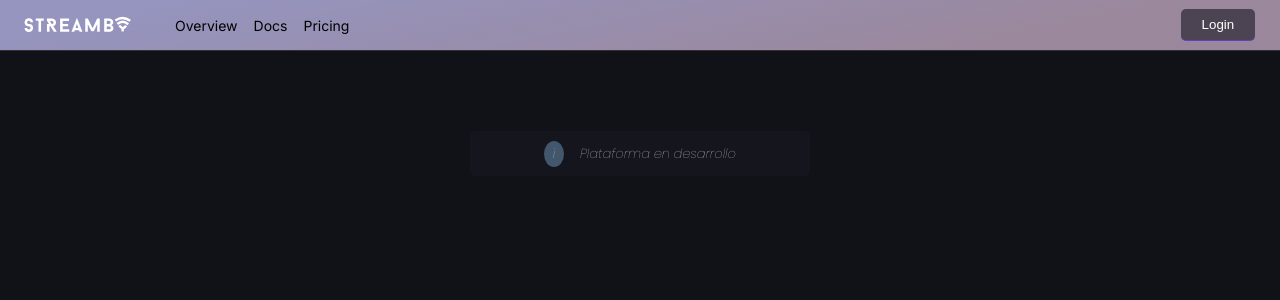
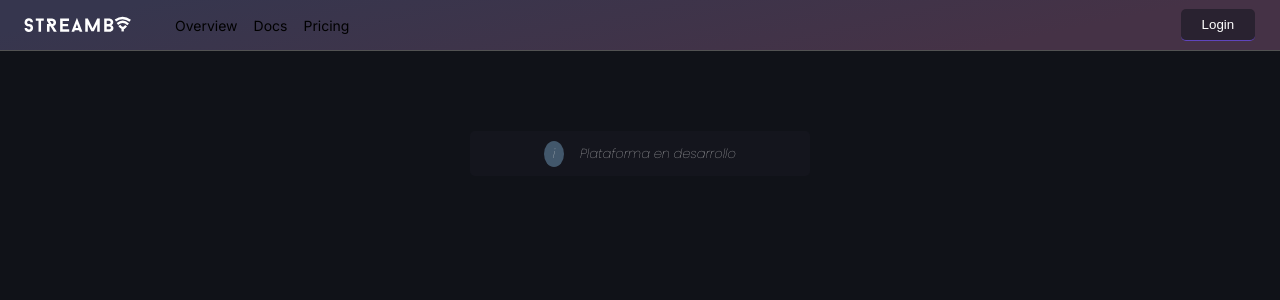
Before and after one commit to GwerhDev/StreamBy-Web, a Next.js app: page / in a window 1280 px wide. Shown: the top 300 px of the page. Built offline with nearby package versions, Linux system fonts and the light colour scheme; no server answers; a web font is replaced by a local one.

Commit message:
styles globals & root: setting colors

```diff
--- a/src/app/globals.css
+++ b/src/app/globals.css
@@ -1,11 +1,6 @@
 @import url('https://fonts.googleapis.com/css2?family=Poppins:wght@200&display=swap');
 @import url('https://fonts.googleapis.com/css2?family=Poppins:ital,wght@1,100&display=swap');
 @import url("https://fonts.googleapis.com/css2?family=Big+Shoulders+Inline+Display:wght@100..900&display=swap");
-
-:root {
-  --background-color-dark: #101218;
-  --background-color-light: #1a1d27;
-}
 
 * {
   box-sizing: border-box;
--- a/src/app/layout.tsx
+++ b/src/app/layout.tsx
@@ -1,5 +1,6 @@
 import connectDB from '@/app/api/integrations/mongodb';
 import './globals.css';
+import './root.css';
 import { Inter } from 'next/font/google';
 import { Navigator } from '@/components/Navigator';
 
--- /dev/null
+++ b/src/app/root.css
@@ -0,0 +1,5 @@
+:root {
+  --background-color-dark: #101218;
+  --background-color-light: #1a1d27;
+  --background-gradient-color: linear-gradient(168deg, #36364e 10%, #453246 80%);
+}
--- a/src/components/Navigator.module.css
+++ b/src/components/Navigator.module.css
@@ -1,11 +1,11 @@
 .container {
-  background: linear-gradient(168deg, #4f4f969a 10%, #59395a9a 80%);
+  background: var(--background-gradient-color);
   width: 100%;
   display: flex;
   align-items: center;
   justify-content: space-around;
   padding-right: 25px;
-  border-bottom: solid 1px #323032;
+  border-bottom: solid 1px #525252;
 }
 
 .logo {
```
